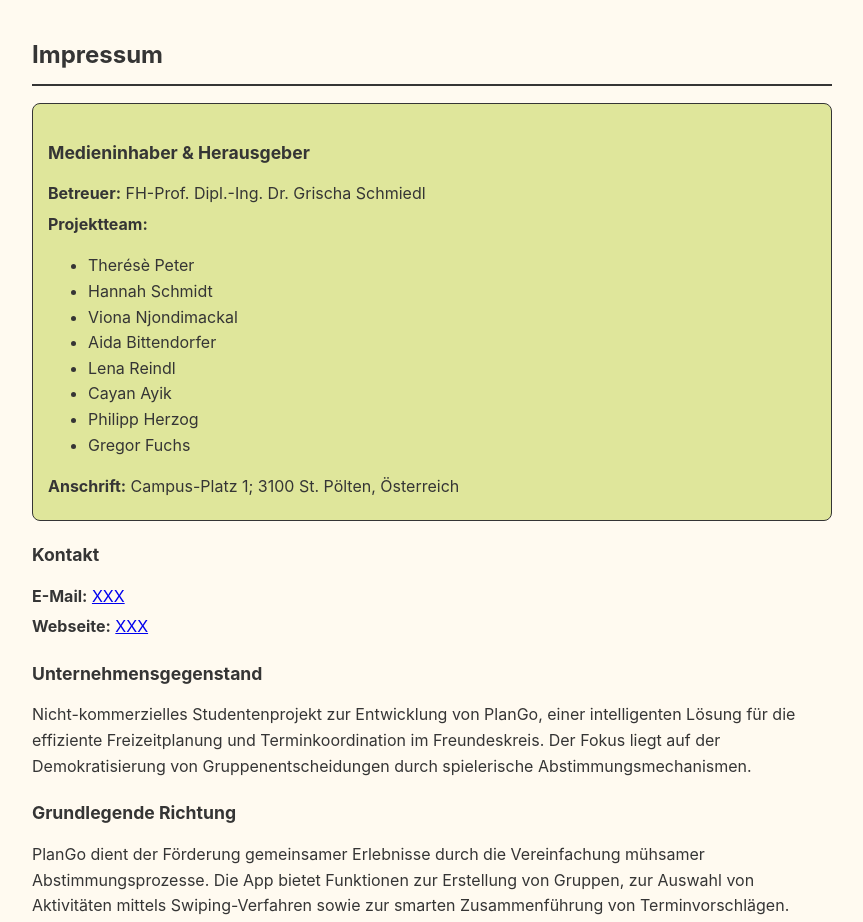
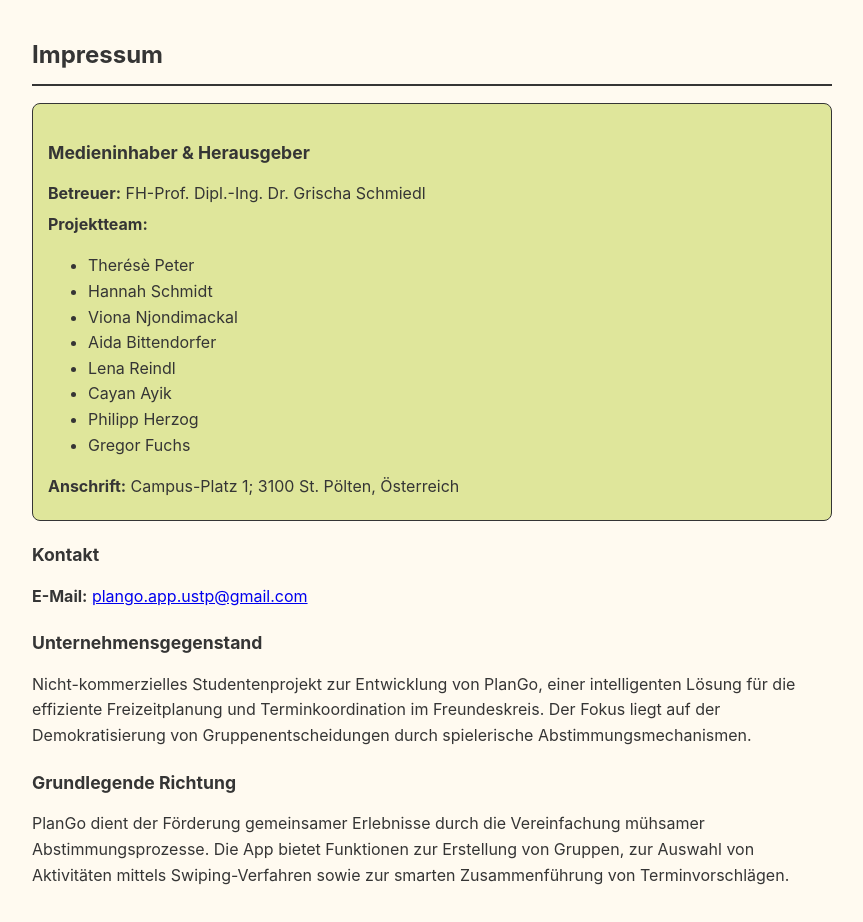
Before and after one commit to mt231092/plango-support, a plain HTML site: page index.html in a window 1280 px wide. Shown: the top 922 px of the page, without its empty margins (208-1071 px from the left). Drawn offline with Linux system fonts and the light colour scheme.

Commit message:
E-Mail-Adresse hinzugefügt

```diff
--- a/index.html
+++ b/index.html
@@ -65,8 +65,8 @@
 
     <section>
         <h2>Kontakt</h2>
-        <p><strong>E-Mail:</strong> <a href="mailto:XXX">XXX</a></p>
-        <p><strong>Webseite:</strong> <a href="XXX" target="_blank">XXX</a></p>
+        <p><strong>E-Mail:</strong> <a href="mailto:plango.app.ustp@gmail.com">plango.app.ustp@gmail.com</a></p>
+        <!--<p><strong>Webseite:</strong> <a href="XXX" target="_blank">XXX</a></p>-->
     </section>
 
     <section>
```
